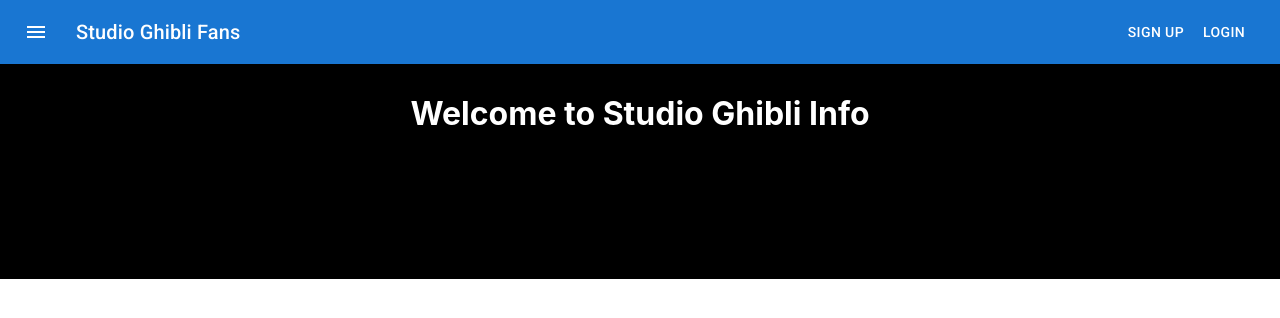
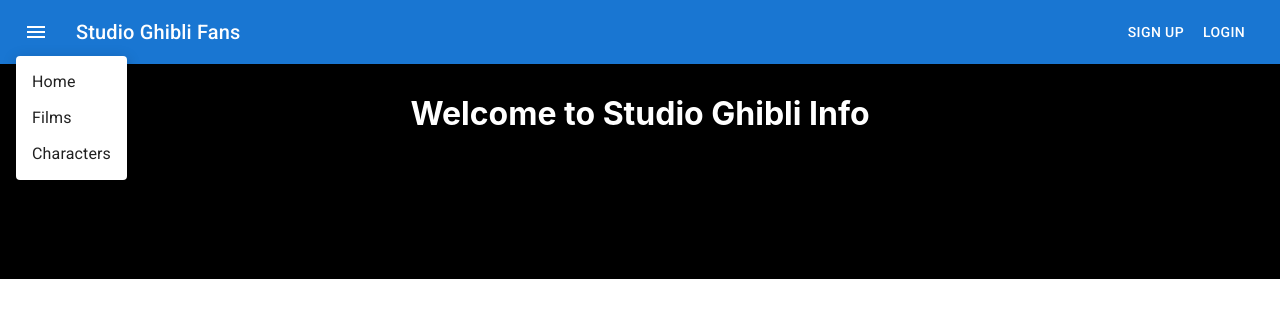
Before and after one commit to kand123/first-react-app, a React (Create React App) app: page /welcome in a window 1280 px wide. Both pictures are taken after a click on the button "menu". Shown: the top 318 px of the page. Built offline with nearby package versions, Linux system fonts and the light colour scheme; no server answers.

Commit message:
added basic menu with routing

```diff
--- a/package.json
+++ b/package.json
@@ -11,11 +11,13 @@
     "@testing-library/react": "^11.2.7",
     "@testing-library/user-event": "^12.8.3",
     "axios": "^0.23.0",
+    "formik": "^2.2.9",
     "react": "^17.0.2",
     "react-dom": "^17.0.2",
     "react-router-dom": "^5.3.0",
     "react-scripts": "^4.0.3",
-    "web-vitals": "^1.1.2"
+    "web-vitals": "^1.1.2",
+    "yup": "^0.32.11"
   },
   "scripts": {
     "localDev": "npx netlify dev",
--- a/src/components/MenuBar.js
+++ b/src/components/MenuBar.js
@@ -6,9 +6,34 @@
 import Button from '@mui/material/Button';
 import IconButton from '@mui/material/IconButton';
 import MenuIcon from '@mui/icons-material/Menu';
+import { useHistory } from 'react-router-dom'
+
+
+    import Menu from '@mui/material/Menu';
+    import MenuItem from '@mui/material/MenuItem';
+
+
+
+
 
 export default function MenuBar() {
+
+  const [anchorEl, setAnchorEl] = React.useState(null);
+  const open = Boolean(anchorEl);
+  const handleClick = (event) => {
+    setAnchorEl(event.currentTarget);
+  };
+  const handleClose = () => {
+    setAnchorEl(null);
+  };
+const history = useHistory()
+const handleNavSelection = (selection, shouldToggle) => {
+  history.push(`/${selection}`)
+}
+
+
   return (
+    <>
     <Box sx={{ flexGrow: 1 }}>
       <AppBar position="static">
         <Toolbar>
@@ -18,16 +43,46 @@
             color="inherit"
             aria-label="menu"
             sx={{ mr: 2 }}
+            onClick={handleClick}
           >
-            <MenuIcon />
+            <MenuIcon/>
           </IconButton>
           <Typography variant="h6" component="div" sx={{ flexGrow: 1 }}>
             Studio Ghibli Fans
           </Typography>
           <Button color="inherit">Sign Up</Button>
           <Button color="inherit">Login</Button>
+
         </Toolbar>
+
       </AppBar>
+
     </Box>
+
+
+
+
+
+
+        <div>
+
+          <Menu
+            id="basic-menu"
+            anchorEl={anchorEl}
+            open={open}
+            onClose={handleClose}
+            onClick={handleClose}
+            MenuListProps={{
+              'aria-labelledby': 'basic-button',
+            }}
+          >
+            <MenuItem onClick={() => handleNavSelection('welcome', true)}>Home</MenuItem>
+            <MenuItem onClick={() => handleNavSelection('films', true)}>Films</MenuItem>
+            <MenuItem onClick={handleClose}>Characters</MenuItem>
+          </Menu>
+        </div>
+
+
+    </>
   );
 }
```
Also changed, not shown: src/pages/FilmDetails.js (added), src/pages/NotFound.js (added), 2 other files (tests, documents, lock files or other folders).
